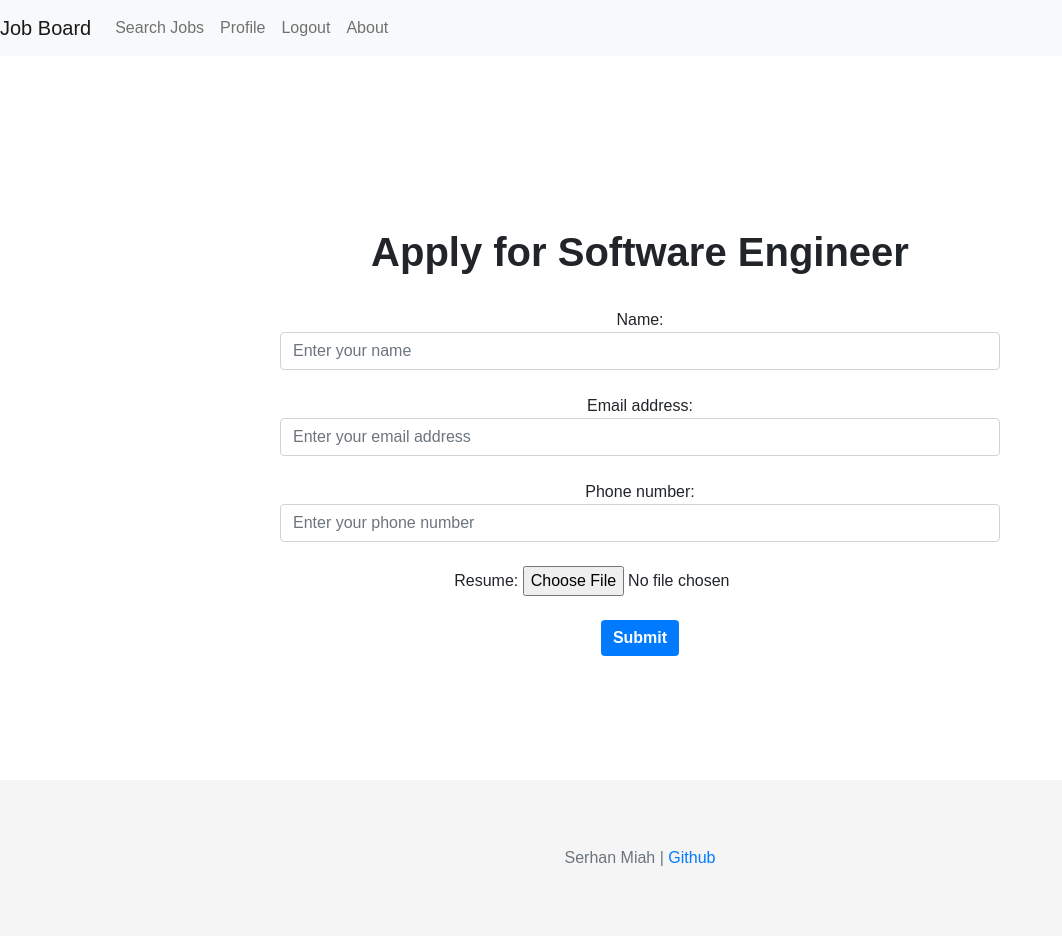
After one commit to SerhanMiah/FlaskSQL-JobBoard, a Flask app: page /apply/1 in a window 1280 px wide. The commit adds this page. Shown: the whole page, without its empty margins (0-1062 px from the left). Run offline with Flask 2, Linux system fonts and the light colour scheme; a user stored in the database is signed in; data comes from the database, SQL or seed files in the repository; some libraries are stand-ins or nearby versions.

Commit message:
make changes to the front-end style

```diff
--- a/project/applicants/routes.py
+++ b/project/applicants/routes.py
@@ -2,10 +2,12 @@ from flask import Blueprint, render_template, redirect, url_for
 from .forms import ApplicationForm
 from project.models import Job, Application
 from project import db
+from flask_login import login_required
 
 applicants_bp = Blueprint('applicants', __name__)
 
 @applicants_bp.route('/apply/<int:job_id>', methods=['GET', 'POST'])
+@login_required
 def apply(job_id):
     job = Job.query.get_or_404(job_id)
     form = ApplicationForm()
--- a/project/main/routes.py
+++ b/project/main/routes.py
@@ -1,6 +1,7 @@
 from flask import render_template, request, Blueprint
 from flask_login import LoginManager, current_user
 from project.models import Job
+from datetime import datetime
 
 # similar to the app.route change it, name thing.
 main = Blueprint('main', __name__)
--- a/project/static/style.css
+++ b/project/static/style.css
@@ -1,8 +1,94 @@
-.nav-link {
-  font-weight: bold;
-  font-size: 1.2rem;
+/* Typography */
+:root {
+  --font-size-base: 16px;
+  --line-height-base: 1.5;
   }
 
+  body {
+  font-family: sans-serif;
+  font-size: var(--font-size-base);
+  line-height: var(--line-height-base);
+  }
+  .main {
+    height: 100vh;
+  }
+
+  h1 {
+  margin-top: 3rem;
+  margin-bottom: 2rem;
+  font-size: 2.5rem;
+  font-weight: 600;
+  }
+
+  p {
+  margin-top: 1.5rem;
+  }
+
+  a {
+  color: #007bff;
+  text-decoration: none;
+  }
+
+  a:hover {
+  text-decoration: underline;
+  }
+
+  /* Buttons */
+  .apply-btn {
+  display: inline-block;
+  font-weight: bold;
+  text-align: center;
+  white-space: nowrap;
+  vertical-align: middle;
+  user-select: none;
+  border: 1px solid transparent;
+  padding: 0.375rem 0.75rem;
+  font-size: 1rem;
+  line-height: 1.5;
+  border-radius: 0.25rem;
+  transition: all 0.15s ease-in-out;
+  color: #fff;
+  background-color: #007bff;
+  border-color: #007bff;
+  }
+
+  .apply-btn:hover {
+  background-color: #0069d9;
+  border-color: #0062cc;
+  }
+
+  /* Forms */
+  .form-group {
+  margin-bottom: 1.5rem;
+  }
+
+  .form-control {
+  display: block;
+  width: 100%;
+  height: calc(2.25rem + 2px);
+  padding: 0.375rem 0.75rem;
+  font-size: 1rem;
+  line-height: 1.5;
+  color: #495057;
+  background-color: #fff;
+  background-clip: padding-box;
+  border: 1px solid #ced4da;
+  border-radius: 0.25rem;
+  transition: border-color 0.15s ease-in-out, box-shadow 0.15s ease-in-out;
+  }
+
+  .form-control:focus {
+  border-color: #80bdff;
+  box-shadow: 0 0 0 0.2rem rgba(0, 123, 255, 0.25);
+  }
+
+  .form-label {
+  display: inline-block;
+  margin-bottom: 0.5rem;
+  font-weight: 500;
+  }
+
+  /* Alerts */
   .flashes {
   list-style-type: none;
   margin: 0;
@@ -11,6 +97,14 @@
 
   .flashes li {
   margin-bottom: 1rem;
+  }
+
+  .alert {
+  padding: 0.75rem 1.25rem;
+  margin-bottom: 1rem;
+  border: 1px solid transparent;
+  border-radius: 0.25rem;
+  font-weight: 500;
   }
 
   .alert-success {
@@ -37,85 +131,148 @@
   border-color: #f5c6cb;
   }
 
-/* Registration Section */
-.form-group {
-  margin-bottom: 1.5rem;
+  /* Footer */
+/* Footer */
+.footer {
+  background-color: #f5f5f5;
+  color: #333;
 }
 
-.form-control {
-  display: block;
-  width: 100%;
-  height: calc(2.25rem + 2px);
-  padding: 0.375rem 0.75rem;
-  font-size: 1rem;
-  line-height: 1.5;
-  color: #495057;
-  background-color: #fff;
-  background-clip: padding-box;
-  border: 1px solid #ced4da;
-  border-radius: 0.25rem;
-  transition: border-color 0.15s ease-in-out, box-shadow 0.15s ease-in-out;
+.footer a {
+  color: #007bff;
 }
 
-.form-control:focus {
-  border-color: #80bdff;
-  box-shadow: 0 0 0 0.2rem rgba(0, 123, 255, 0.25);
+  /* Account/Profile Section */
+  about.account-img {
+    width: 150px;
+    height: 150px;
+    margin: 0 auto 20px;
+    display: block;
+  }
+
+  .account-heading {
+    font-size: 2.5rem;
+    font-weight: 600;
+    margin-bottom: 1rem;
+  }
+
+  .text-secondary {
+    color: #6c757d;
+  }
+
+  .card {
+    border-radius: 20px;
+    box-shadow: 0 0 20px rgba(0, 0, 0, 0.1);
+    margin-top: 2rem;
+  }
+
+  .card-body {
+    padding: 3rem;
   }
 
   .btn-primary {
-  color: #fff;
     background-color: #007bff;
     border-color: #007bff;
+    font-weight: 600;
   }
 
   .btn-primary:hover {
-  color: #fff;
     background-color: #0069d9;
     border-color: #0062cc;
   }
 
-.form-label {
-  display: inline-block;
-  margin-bottom: 0.5rem;
-  font-weight: 500;
+  .btn-primary:focus {
+    box-shadow: none;
   }
 
-h1 {
-  margin-top: 3rem;
-  margin-bottom: 2rem;
-  font-size: 2.5rem;
-  font-weight: 600;
+
+  /* About me section */
+  .container {
+    max-width: 800px;
+    margin: 0 auto;
+    padding: 50px 20px;
+    text-align: center;
   }
 
-p {
-  margin-top: 1rem;
+  .about-title {
+    font-size: 2.5rem;
+    margin-bottom: 40px;
   }
 
-a {
+  .lead {
+    font-size: 1.2rem;
+    line-height: 1.5;
+    margin-bottom: 25px;
+  }
+
+  .about-link {
     color: #007bff;
     text-decoration: none;
   }
 
   a:hover {
-  color: #0056b3;
     text-decoration: underline;
   }
 
-
-/* footer */
-.footer-container {
-  background-color: #f8f9fa;
-  border-top: 1px solid #e9ecef;
-  padding: 1rem;
-  text-align: center;
-  font-size: 0.8rem;
+  @media (max-width: 576px) {
+    h1 {
+      font-size: 2rem;
     }
 
-.gitLink {
-  color: #007bff;
-  text-decoration: none;
+    p {
+      font-size: 1.1rem;
+    }
   }
 
-.gitLink:hover {
-  text-decoration: underline;
+
+
+  /* job main section  */
+
+  table {
+    border-collapse: collapse;
+    width: 100%;
+    font-size: 16px;
   }
+
+  th {
+    background-color: #007bff;
+    color: #fff;
+    font-weight: bold;
+    text-align: left;
+    padding: 10px;
+  }
+
+  th:first-child {
+    border-radius: 10px 0 0 0;
+  }
+
+  th:last-child {
+    border-radius: 0 10px 0 0;
+  }
+
+  td {
+    border: 1px solid #dee2e6;
+    padding: 10px;
+  }
+
+  tr:nth-child(even) {
+    background-color: #f2f2f2;
+  }
+
+  .btn-primary {
+    background-color: #007bff;
+    color: #fff;
+    border: none;
+  }
+
+  .btn-primary:hover {
+    background-color: #0062cc;
+  }
+
+  .text-center {
+    text-align: center;
+  }
+
+  p {
+    margin-bottom: 10px;
+  }
--- /dev/null
+++ b/project/templates/apply.html
@@ -0,0 +1,33 @@
+{% extends "base.html" %}
+
+{% block title %}
+Apply for {{ job.title }}
+{% endblock %}
+
+{% block content %}
+
+  <div class="container">
+    <h1>Apply for {{ job.title }}</h1>
+    <form method="POST" enctype="multipart/form-data">
+      {{ form.hidden_tag() }}
+      <div class="form-group">
+        <label for="name">Name:</label>
+        {{ form.name(class="form-control", placeholder="Enter your name") }}
+      </div>
+      <div class="form-group">
+        <label for="email">Email address:</label>
+        {{ form.email(class="form-control", placeholder="Enter your email address") }}
+      </div>
+      <div class="form-group">
+        <label for="phone">Phone number:</label>
+        {{ form.phone(class="form-control", placeholder="Enter your phone number") }}
+      </div>
+      <div class="form-group">
+        <label for="resume">Resume:</label>
+        {{ form.resume(class="form-control-file") }}
+      </div>
+      <button type="submit" class="btn btn-primary">Submit</button>
+    </form>
+  </div>
+
+{% endblock %}
--- a/project/templates/base.html
+++ b/project/templates/base.html
@@ -31,6 +31,9 @@
               <a class="nav-link" href="{{ url_for('users.login') }}">Login</a>
             </li>
           {% endif %}
+          <li class="nav-item">
+            <a class="nav-link" href="{{ url_for('main.about') }}">About</a>
+          </li>
         </ul>
       </div>
     </nav>
@@ -47,6 +50,13 @@
     <main class="container my-4">
       {% block content %}{% endblock %}
     </main>
+
+    <footer class="footer mt-auto py-3">
+      <div class="container text-center">
+        <span class="text-muted">Serhan Miah | <a href="https://github.com/SerhanMiah" target="_blank">Github</a></span>
+      </div>
+    </footer>
+
     <script src="{{ url_for('static', filename='js/bootstrap.min.js') }}"></script>
   </body>
 </html>
```
Also changed, not shown: project/job_board/routes.py (+7 -4 lines), project/templates/about.html (+13 -5 lines), project/templates/account.html (+14 -10 lines), project/templates/index.html (+26 -12 lines), project/templates/search.html (+6 -2 lines), project/templates/search_results.html (+4 -3 lines). Lines whose indentation alone changed are shown as unchanged.
